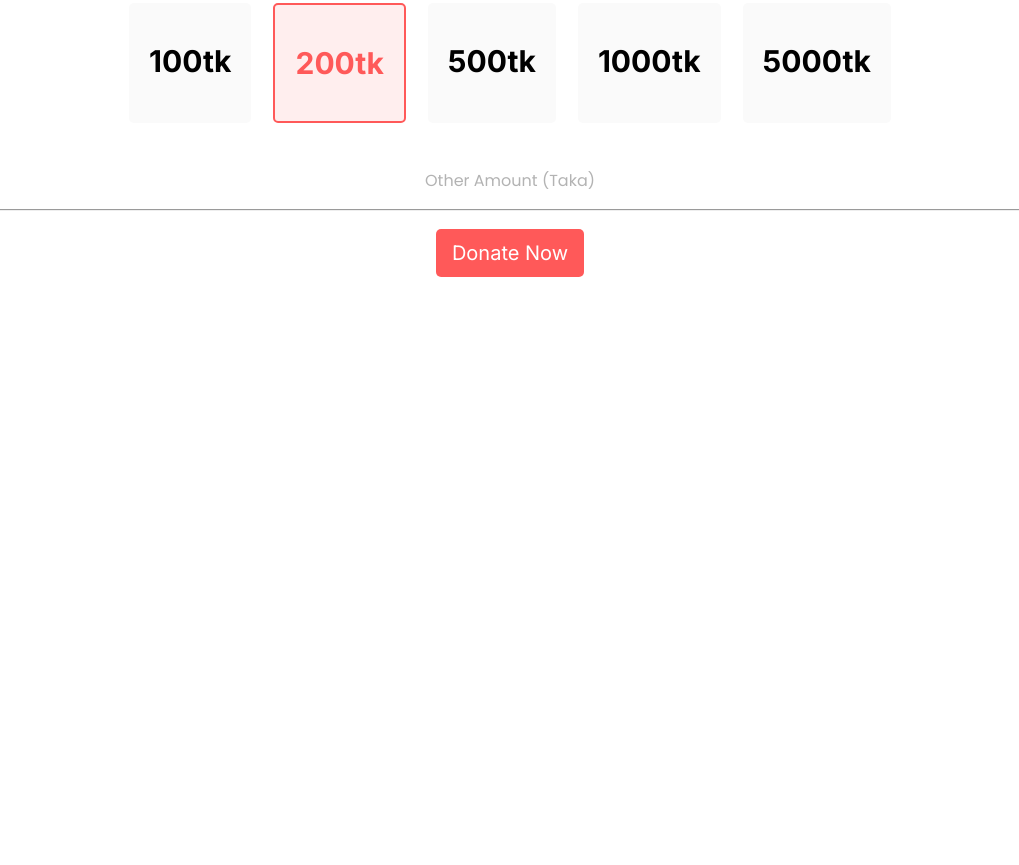
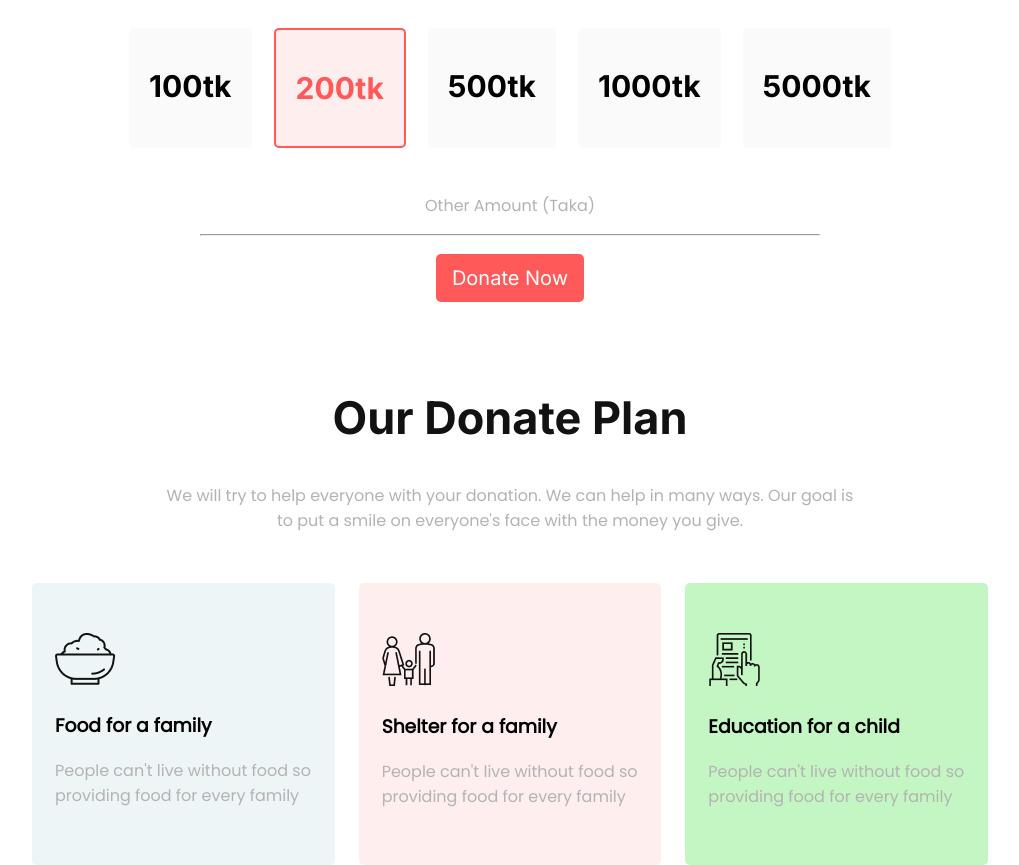
Before and after one commit to SumontoRoy/helping-hand, a plain HTML site: page index.html in a window 1280 px wide. Shown: the part 903-1768 px from the top of the page, without its empty margins (130-1149 px from the left). Before the commit the page ends 1268 px from the top, so only its background shows below. Drawn offline with Linux system fonts and the light colour scheme.

Commit message:
donate part update

```diff
--- a/css/style.css
+++ b/css/style.css
@@ -49,7 +49,7 @@ a{
 
 #donate-part{
     text-align: center;
-    padding: 100px;
+    padding: 100px 330px;
 }
 .amount{
     display: flex;
@@ -77,3 +77,43 @@ a{
     color: #B3B3B3;
     margin-bottom: 30px;
 }
+
+#donate-plan-part{
+    text-align: center;
+    padding: 0px 150px;
+}
+#donate-plan-part p{
+    color: #B3B3B3;
+}
+.donate-plan-part-content{
+    width: 700px;
+    margin: auto;
+}
+.donation-plan{
+    display: flex;
+    justify-content: center;
+    margin-top: 50px;
+}
+.donation-plan-item{
+    padding: 50px 23px 40px;
+    margin: 0px 12px;
+    border-radius: 5px;
+    font-family: 'Poppins', sans-serif;
+    text-align: left;
+}
+.donation-plan-item h1{
+    font-family: 'Inter', sans-serif;
+    font-weight: 700;
+}
+.donation-plan-item p{
+    color: #707070;
+}
+.food-donate{
+    background: rgba(79, 157, 166, 0.1);
+}
+.shelter-donate{
+    background: rgba(255, 89, 89, 0.1);
+}
+.education-donate{
+    background: rgba(23, 221, 20, 0.257)
+}
--- a/index.html
+++ b/index.html
@@ -37,6 +37,28 @@
         <hr>
         <a href="https://bidyanondo.org/" class="button" target="_blank">Donate Now</a>
     </section>
+
+    <section id="donate-plan-part">
+        <h1 class="text-heading">Our Donate Plan</h1>
+        <p class="donate-plan-part-content">We will try to help everyone with your donation. We can help in many ways. Our goal is to put a smile on everyone's face with the money you give.</p>
+        <div class="donation-plan">
+            <div class="donation-plan-item food-donate">
+                <img src="icons/food.png" alt="">
+                <h3>Food for a family</h3>
+                <p>People can't live without food so providing food for every family</p>
+            </div>
+            <div class="donation-plan-item shelter-donate">
+                <img src="icons/shelter.png" alt="">
+                <h3>Shelter for a family</h3>
+                <p>People can't live without food so providing food for every family</p>
+            </div>
+            <div class="donation-plan-item education-donate">
+                <img src="icons/Frame-1.png" alt="">
+                <h3>Education for a child</h3>
+                <p>People can't live without food so providing food for every family</p>
+            </div>
+        </div>
+    </section>
 </body>
 
 </html>
```
Also changed, not shown: icons/Frame-1.png (added), icons/food.png (added), icons/shelter.png (added).
